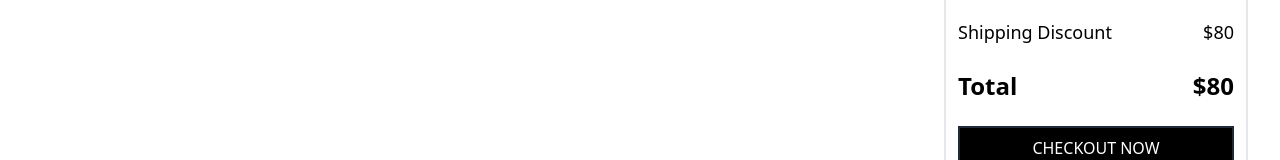
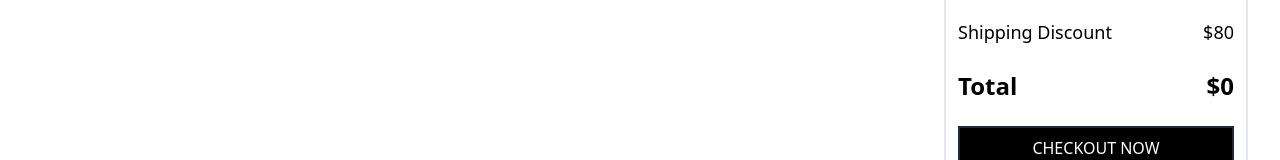
Before and after one commit to mercklyzer/shop-client, a React (Create React App) app: page /shop-client/cart in a window 1280 px wide. Shown: the part 448-608 px from the top of the page. Built offline with nearby package versions, Linux system fonts and the light colour scheme.

Commit message:
Total from redux on order summary

```diff
--- a/src/components/OrderSummary.js
+++ b/src/components/OrderSummary.js
@@ -1,6 +1,9 @@
 import React from "react"
+import { useSelector } from "react-redux"
 
 const OrderSummary = props => {
+    const total = useSelector(state => state.cart.total)
+
     return (
         <div className="border-2 p-3 rounded-md">
             <div className="text-3xl text-left font-light mb-8">ORDER SUMMARY</div>
@@ -18,7 +21,7 @@ const OrderSummary = props => {
             </div>
             <div className="flex justify-between items-center mb-2 md:mb-6">
                 <div className="font-semibold text-xl md:text-2xl">Total</div>
-                <div className="font-semibold text-xl md:text-2xl">$80</div>
+                <div className="font-semibold text-xl md:text-2xl">${total}</div>
             </div>
 
             <div className="border-2 py-2 px-4 border-gray-800 lg:mb-52 bg-black text-white cursor-pointer">CHECKOUT NOW</div>
```
